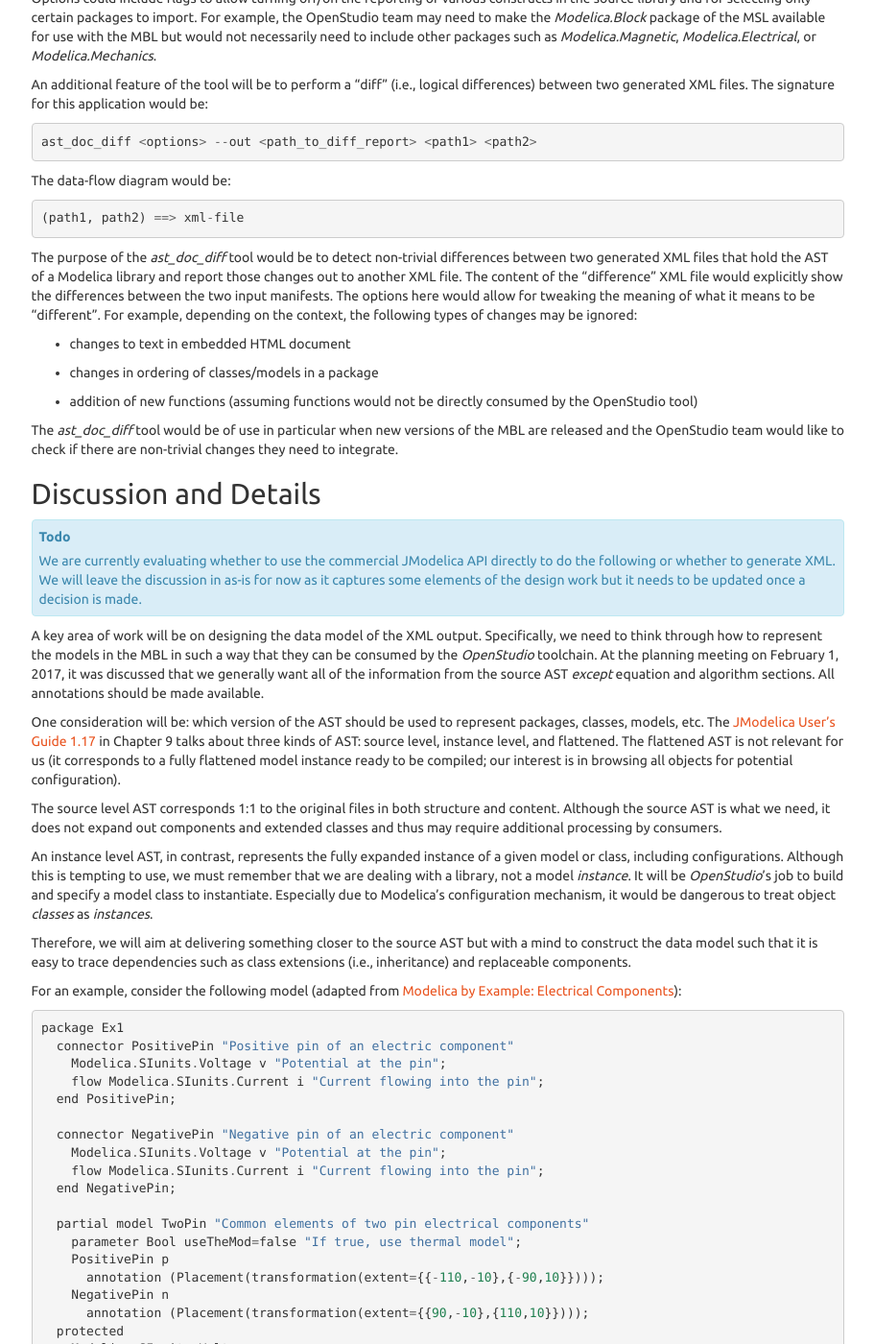
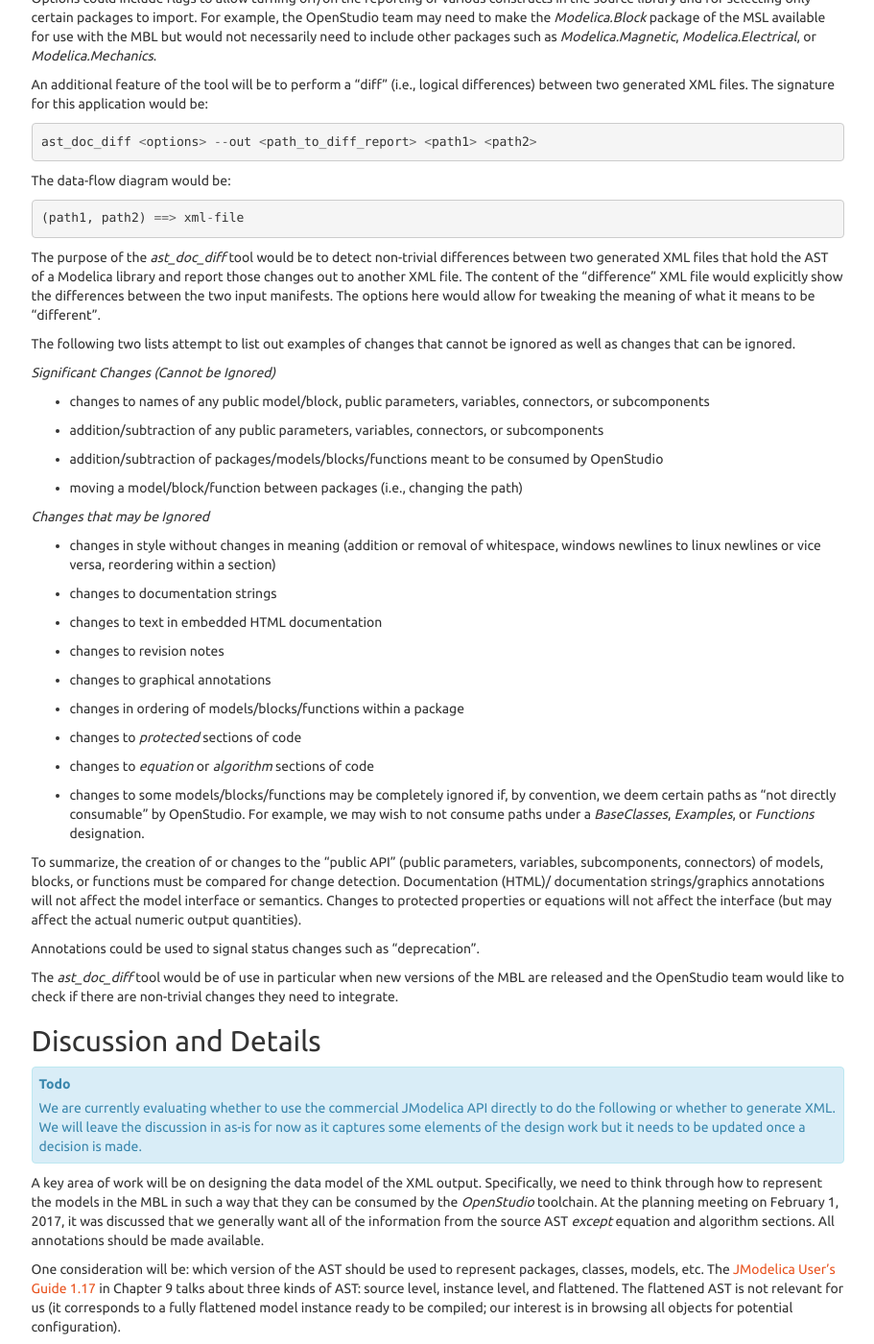
Before and after one commit to lbl-srg/soep, a Sphinx documentation site: the page built from doc-design/source/automatedDocAstTool.rst, in a window 1280 px wide and 1400 px high, scrolled down 1913 px. Shown: the whole window at 96% size, without its empty margins (330-1241 px from the left). Built offline with Sphinx 7.4.7, drawn with Linux system fonts in a browser that asks for light colours; cross-references to code outside the pages are shown as plain code.

Commit message:
Add initial version of list of significant / insignificant changes for a diff tool

```diff
--- a/doc-design/source/automatedDocAstTool.rst
+++ b/doc-design/source/automatedDocAstTool.rst
@@ -147,13 +147,46 @@ differences between two generated XML files that hold the AST of a Modelica
 library and report those changes out to another XML file. The content of the
 "difference" XML file would explicitly show the differences between the two
 input manifests. The options here would allow for tweaking the meaning of what
-it means to be "different". For example, depending on the context, the
-following types of changes may be ignored:
+it means to be "different".
 
-- changes to text in embedded HTML document
-- changes in ordering of classes/models in a package
-- addition of new functions (assuming functions would not be directly consumed
-  by the OpenStudio tool)
+The following two lists attempt to list out examples of changes that
+cannot be ignored as well as changes that can be ignored.
+
+*Significant Changes (Cannot be Ignored)*
+
+- changes to names of any public model/block, public parameters, variables,
+  connectors, or subcomponents
+- addition/subtraction of any public parameters, variables, connectors,
+  or subcomponents
+- addition/subtraction of packages/models/blocks/functions meant to be consumed
+  by OpenStudio
+- moving a model/block/function between packages (i.e., changing the path)
+
+*Changes that may be Ignored*
+
+- changes in style without changes in meaning (addition or removal of
+  whitespace, windows newlines to linux newlines or vice versa, reordering
+  within a section)
+- changes to documentation strings
+- changes to text in embedded HTML documentation
+- changes to revision notes
+- changes to graphical annotations
+- changes in ordering of models/blocks/functions within a package
+- changes to `protected` sections of code
+- changes to `equation` or `algorithm` sections of code
+- changes to some models/blocks/functions may be completely ignored if, by
+  convention, we deem certain paths as "not directly consumable" by OpenStudio.
+  For example, we may wish to not consume paths under a `BaseClasses`,
+  `Examples`, or `Functions` designation.
+
+To summarize, the creation of or changes to the "public API" (public
+parameters, variables, subcomponents, connectors) of models, blocks, or
+functions must be compared for change detection. Documentation (HTML)/
+documentation strings/graphics annotations will not affect the model interface
+or semantics. Changes to protected properties or equations will not affect
+the interface (but may affect the actual numeric output quantities).
+
+Annotations could be used to signal status changes such as "deprecation".
 
 The `ast_doc_diff` tool would be of use in particular when new versions of the
 MBL are released and the OpenStudio team would like to check if there are
```
